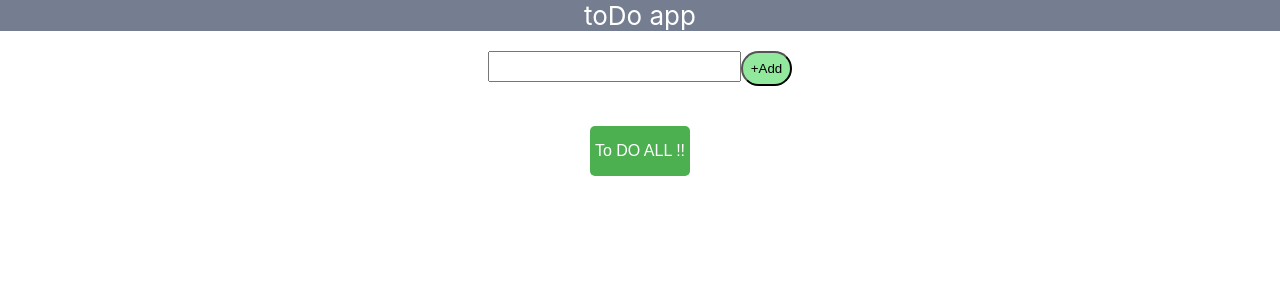
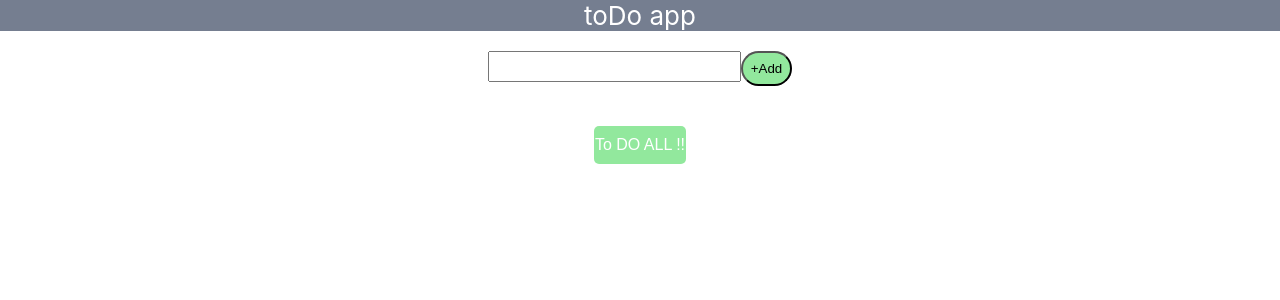
Before and after one commit to StanislavM31/toDoApp, a React (Create React App) app in the folder todo/: page / in a window 1280 px wide. Shown: the top 300 px of the page. Built offline with nearby package versions, Linux system fonts and the light colour scheme.

Commit message:
refactor_2

```diff
--- a/todo/src/App.css
+++ b/todo/src/App.css
@@ -98,3 +98,16 @@ input:checked + span {
   background-color: #d3ffd3;
   text-decoration: line-through;
 }
+
+.buttonDoAll {
+  background-color: "#4CAF50";
+  color: white;
+  padding: 10px 1px;
+  border: none;
+  border-radius: 5px;
+  cursor: "pointer";
+  font-size: 16px;
+  transition: "background-color 0.3s";
+  width: "100px";
+  height: "50px";
+}
--- a/todo/src/components/ToDoAll.jsx
+++ b/todo/src/components/ToDoAll.jsx
@@ -10,20 +10,8 @@ const ToDoAll = () => {
   }
 
   return (
-    <button
+    <button className="buttonDoAll"
       onClick={handleToggleAll}
-      style={{
-        backgroundColor: "#4CAF50",
-        color: "white",
-        padding: "10px 1px",
-        border: "none",
-        borderRadius: "5px",
-        cursor: "pointer",
-        fontSize: "16px",
-        transition: "background-color 0.3s",
-        width: "100px",
-        height: "50px",
-      }}
       onMouseOver={(e) => (e.currentTarget.style.backgroundColor = "#45a049")}
       onMouseOut={(e) => (e.currentTarget.style.backgroundColor = "#4CAF50")}
     >
```
